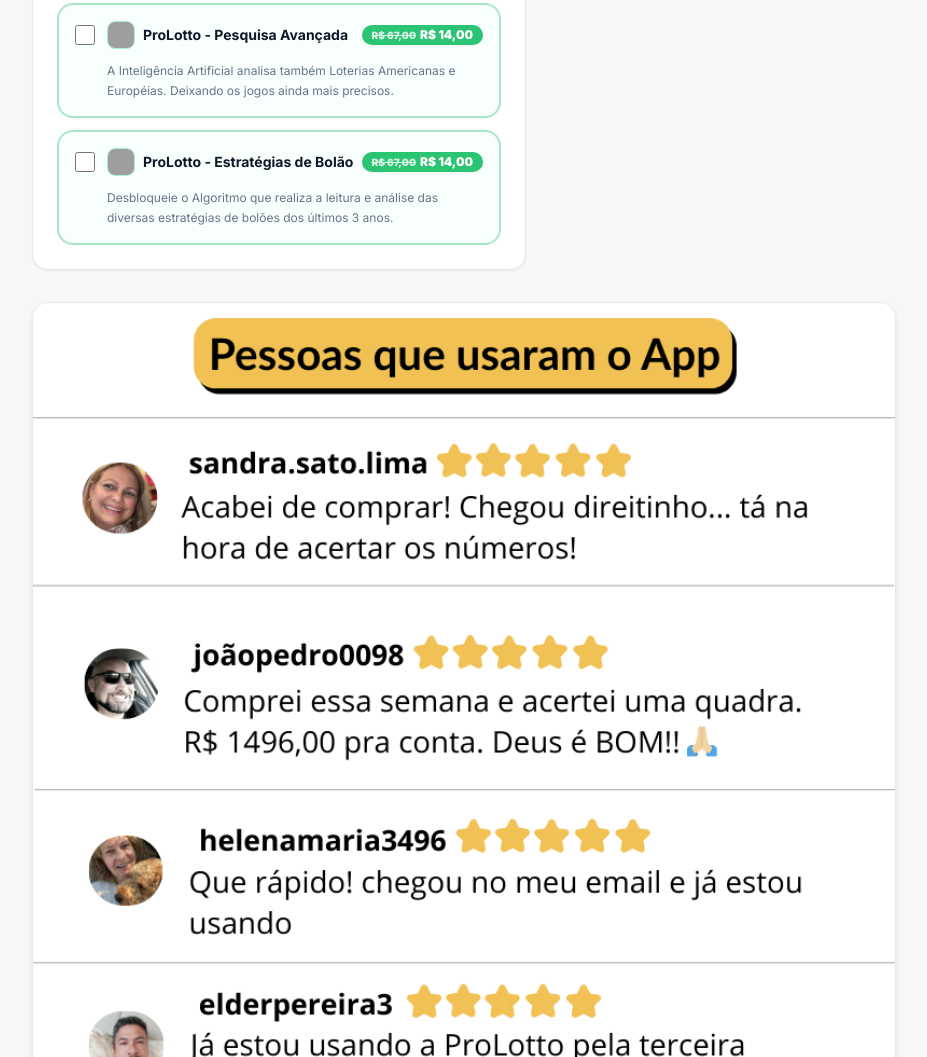
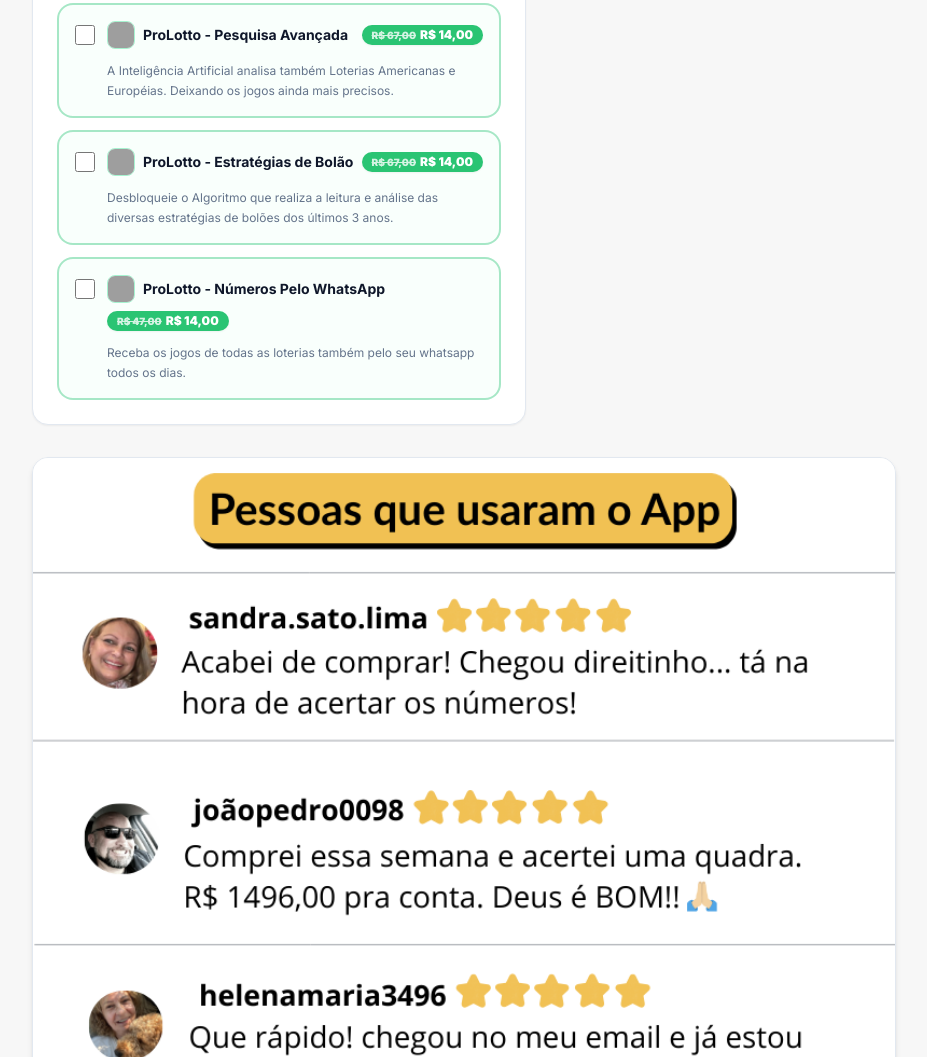
Before and after one commit to joaogames64-prog/prolotto-funnel, a website: page checkout.html in a window 1280 px wide. Shown: the part 1489-2546 px from the top of the page, without its empty margins (176-1103 px from the left). Drawn offline with nearby package versions, Linux system fonts and the light colour scheme; grey boxes are pictures that could not be loaded.

Commit message:
Add Order Bump 3 - WhatsApp product am8eyy3wrb to checkout.html

```diff
--- a/checkout.html
+++ b/checkout.html
@@ -231,6 +231,33 @@
                 </div>
               </div>
             </label>
+
+            <!-- Order Bump 3 -->
+            <label class="block p-3.5 sm:p-4 rounded-2xl border-2 border-[#2ac473]/40 bg-emerald-50/30 hover:bg-emerald-50/60 cursor-pointer transition-all">
+              <div class="flex items-start gap-3">
+                <input
+                  type="checkbox"
+                  id="bump-3"
+                  onchange="updateTotal()"
+                  class="mt-1 w-5 h-5 accent-[#2ac473] rounded cursor-pointer flex-shrink-0"
+                />
+                <div class="flex-grow min-w-0">
+                  <div class="flex flex-wrap items-center justify-between gap-2 mb-2">
+                    <div class="flex items-center gap-2 min-w-0">
+                      <img src="https://i.imgur.com/jmtbos4.png" alt="Icon" class="w-7 h-7 rounded-lg object-cover border border-emerald-200 flex-shrink-0" />
+                      <span class="font-bold text-sm text-slate-900 truncate">ProLotto - Números Pelo WhatsApp</span>
+                    </div>
+                    <div class="bg-[#2ac473] text-white px-2.5 py-0.5 rounded-full text-xs font-black flex items-center gap-1 shadow-sm flex-shrink-0">
+                      <span class="line-through opacity-80 text-[10px]">R$ 47,00</span>
+                      <span>R$ 14,00</span>
+                    </div>
+                  </div>
+                  <p class="text-xs text-slate-500 leading-relaxed pt-1">
+                    Receba os jogos de todas as loterias também pelo seu whatsapp todos os dias.
+                  </p>
+                </div>
+              </div>
+            </label>
           </div>
         </div>
 
@@ -405,6 +432,7 @@
       let total = 37.00;
       const b1 = document.getElementById('bump-1').checked;
       const b2 = document.getElementById('bump-2').checked;
+      const b3 = document.getElementById('bump-3').checked;
 
       const summaryList = document.getElementById('summary-items-list');
       let itemsHtml = `
@@ -432,6 +460,15 @@
           </div>
         `;
       }
+      if (b3) {
+        total += 14.00;
+        itemsHtml += `
+          <div class="flex justify-between text-emerald-700 font-medium">
+            <span>+ ProLotto - Números pelo WhatsApp</span>
+            <span>R$ 14,00</span>
+          </div>
+        `;
+      }
 
       summaryList.innerHTML = itemsHtml;
       document.getElementById('total-price-display').innerText = `R$ ${total.toFixed(2).replace('.', ',')}`;
@@ -454,6 +491,7 @@
 
       const bump1Checked = document.getElementById('bump-1').checked;
       const bump2Checked = document.getElementById('bump-2').checked;
+      const bump3Checked = document.getElementById('bump-3').checked;
 
       // AbortController with 30 second timeout for slow mobile connections
       const controller = new AbortController();
@@ -464,7 +502,7 @@
           method: 'POST',
           headers: { 'Content-Type': 'application/json' },
           signal: controller.signal,
-          body: JSON.stringify({ name, email, phone, bump1: bump1Checked, bump2: bump2Checked })
+          body: JSON.stringify({ name, email, phone, bump1: bump1Checked, bump2: bump2Checked, bump3: bump3Checked })
         });
 
         clearTimeout(timeoutId);
```
